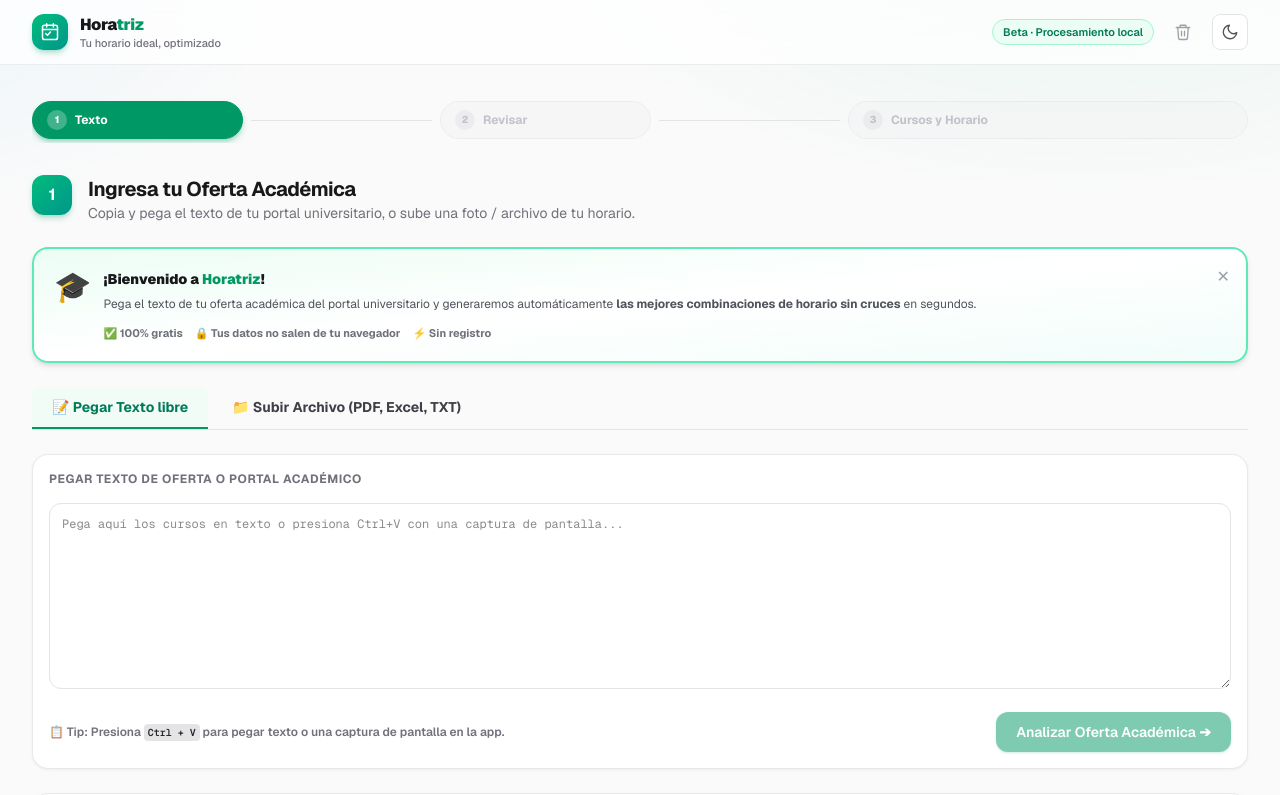
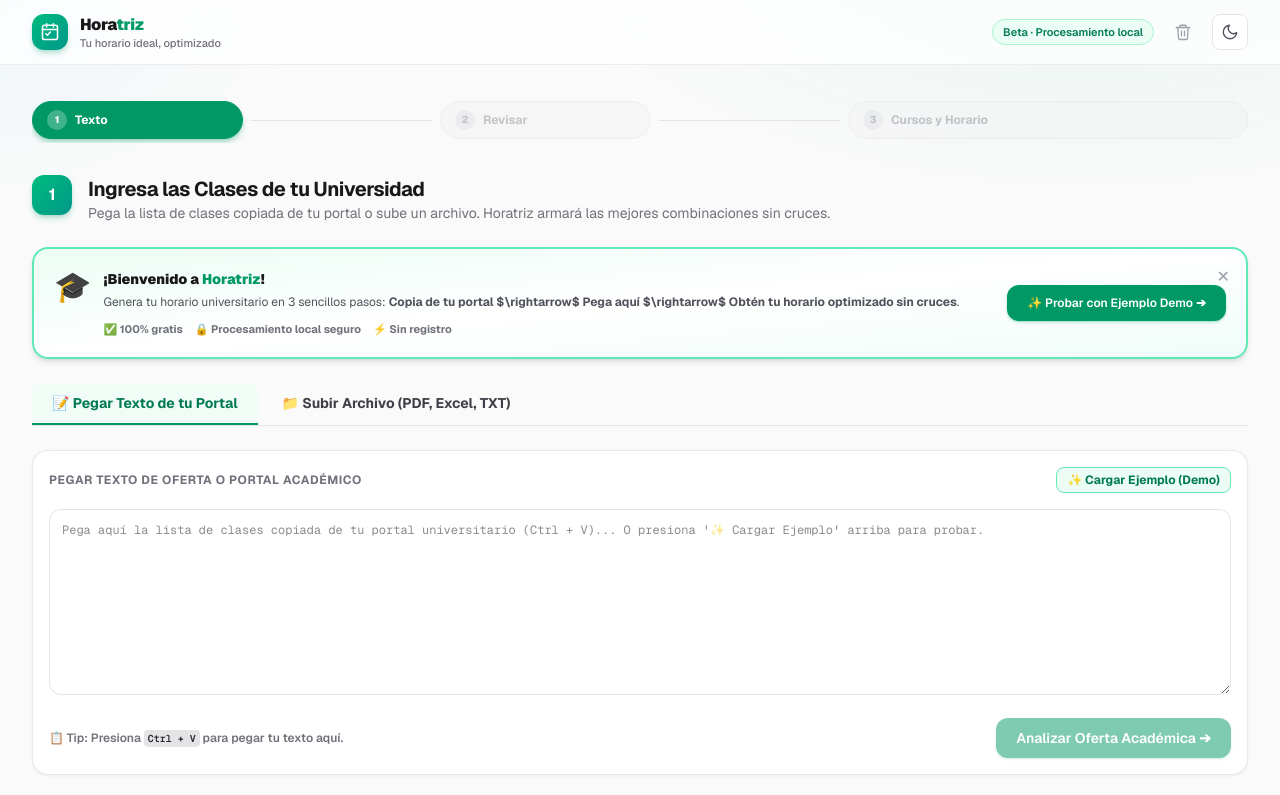
Before and after one commit to bel001/Horatriz, a Next.js app: page / in a window 1280 px wide. Shown: the top 795 px of the page. Built offline with nearby package versions, Linux system fonts and the light colour scheme.

Commit message:
feat: boton Demo directo y encabezados ultra claros para nuevos usuarios

```diff
--- a/app/components/pasos/PasoTexto.tsx
+++ b/app/components/pasos/PasoTexto.tsx
@@ -98,8 +98,8 @@
     <div className="space-y-6">
       <Paso
         n={1}
-        titulo="Ingresa tu Oferta Académica"
-        descripcion="Copia y pega el texto de tu portal universitario, o sube una foto / archivo de tu horario."
+        titulo="Ingresa las Clases de tu Universidad"
+        descripcion="Pega la lista de clases copiada de tu portal o sube un archivo. Horatriz armará las mejores combinaciones sin cruces."
       />
 
       {/* Banner de Bienvenida (primer uso) */}
@@ -113,21 +113,33 @@
           >
             ✕
           </button>
+          <div className="flex flex-col sm:flex-row items-start sm:items-center justify-between gap-4">
             <div className="flex items-start gap-3">
-            <span className="text-3xl">🎓</span>
-            <div className="space-y-1.5">
+              <span className="text-3xl shrink-0">🎓</span>
+              <div className="space-y-1">
                 <h3 className="text-sm font-black text-zinc-900 dark:text-zinc-50">
                   ¡Bienvenido a <span className="text-emerald-600 dark:text-emerald-400">Horatriz</span>!
                 </h3>
                 <p className="text-xs text-zinc-600 dark:text-zinc-300 leading-relaxed">
-                Pega el texto de tu oferta académica del portal universitario y generaremos automáticamente <strong>las mejores combinaciones de horario sin cruces</strong> en segundos.
+                  Genera tu horario universitario en 3 sencillos pasos: <strong>Copia de tu portal $\rightarrow$ Pega aquí $\rightarrow$ Obtén tu horario optimizado sin cruces</strong>.
                 </p>
                 <div className="flex flex-wrap gap-3 pt-1 text-[11px] font-bold text-zinc-500 dark:text-zinc-400">
                   <span>✅ 100% gratis</span>
-                <span>🔒 Tus datos no salen de tu navegador</span>
+                  <span>🔒 Procesamiento local seguro</span>
                   <span>⚡ Sin registro</span>
                 </div>
               </div>
+            </div>
+            <Btn
+              variant="primary"
+              className="text-xs py-2 px-3 shrink-0 shadow-md font-black"
+              onClick={() => {
+                setTexto(TEXTO_EJEMPLO);
+                onAnalizar(TEXTO_EJEMPLO);
+              }}
+            >
+              ✨ Probar con Ejemplo Demo ➔
+            </Btn>
           </div>
         </div>
       )}
@@ -149,7 +161,7 @@
               : "border-transparent text-zinc-700 hover:bg-zinc-100 hover:text-zinc-900 dark:text-zinc-300 dark:hover:bg-zinc-800/60 dark:hover:text-white"
           }`}
         >
-          📝 Pegar Texto libre
+          📝 Pegar Texto de tu Portal
         </button>
         <button
           type="button"
@@ -167,15 +179,26 @@
       {/* Contenido según Tab */}
       {tab === "texto" && (
         <Card className="space-y-4">
-          <div className="flex items-center justify-between">
+          <div className="flex flex-wrap items-center justify-between gap-2">
             <label className="text-xs font-bold uppercase tracking-wider text-zinc-500 dark:text-zinc-400">
               Pegar texto de oferta o portal académico
             </label>
+            <button
+              type="button"
+              onClick={() => {
+                setTexto(TEXTO_EJEMPLO);
+                onAnalizar(TEXTO_EJEMPLO);
+              }}
+              className="inline-flex items-center gap-1 rounded-lg border border-emerald-300 bg-emerald-50 px-2.5 py-1 text-xs font-bold text-emerald-700 hover:bg-emerald-100 dark:border-emerald-800 dark:bg-emerald-950/60 dark:text-emerald-300 transition-colors"
+              title="Cargar un conjunto de cursos de demostración"
+            >
+              ✨ Cargar Ejemplo (Demo)
+            </button>
           </div>
           <textarea
             rows={10}
             className="w-full rounded-xl border border-zinc-200 p-3 font-mono text-xs outline-none focus:ring-2 focus:ring-emerald-500 dark:border-zinc-800 dark:bg-zinc-950 dark:text-zinc-200"
-            placeholder="Pega aquí los cursos en texto o presiona Ctrl+V con una captura de pantalla..."
+            placeholder="Pega aquí la lista de clases copiada de tu portal universitario (Ctrl + V)... O presiona '✨ Cargar Ejemplo' arriba para probar."
             value={texto}
             onChange={(e) => setTexto(e.target.value)}
             suppressHydrationWarning
@@ -191,9 +214,9 @@
               }
             }}
           />
-          <div className="flex items-center justify-between">
+          <div className="flex flex-wrap items-center justify-between gap-2">
             <span className="text-xs text-zinc-500 dark:text-zinc-400 font-semibold">
-              📋 Tip: Presiona <kbd className="rounded bg-zinc-200 px-1 py-0.5 font-mono text-[10px] dark:bg-zinc-800 text-zinc-800 dark:text-zinc-200">Ctrl + V</kbd> para pegar texto o una captura de pantalla en la app.
+              📋 Tip: Presiona <kbd className="rounded bg-zinc-200 px-1 py-0.5 font-mono text-[10px] dark:bg-zinc-800 text-zinc-800 dark:text-zinc-200">Ctrl + V</kbd> para pegar tu texto aquí.
             </span>
             <Btn disabled={!texto.trim()} onClick={() => onAnalizar()}>
               Analizar Oferta Académica ➔
```
Lines whose indentation alone changed are shown as unchanged.
